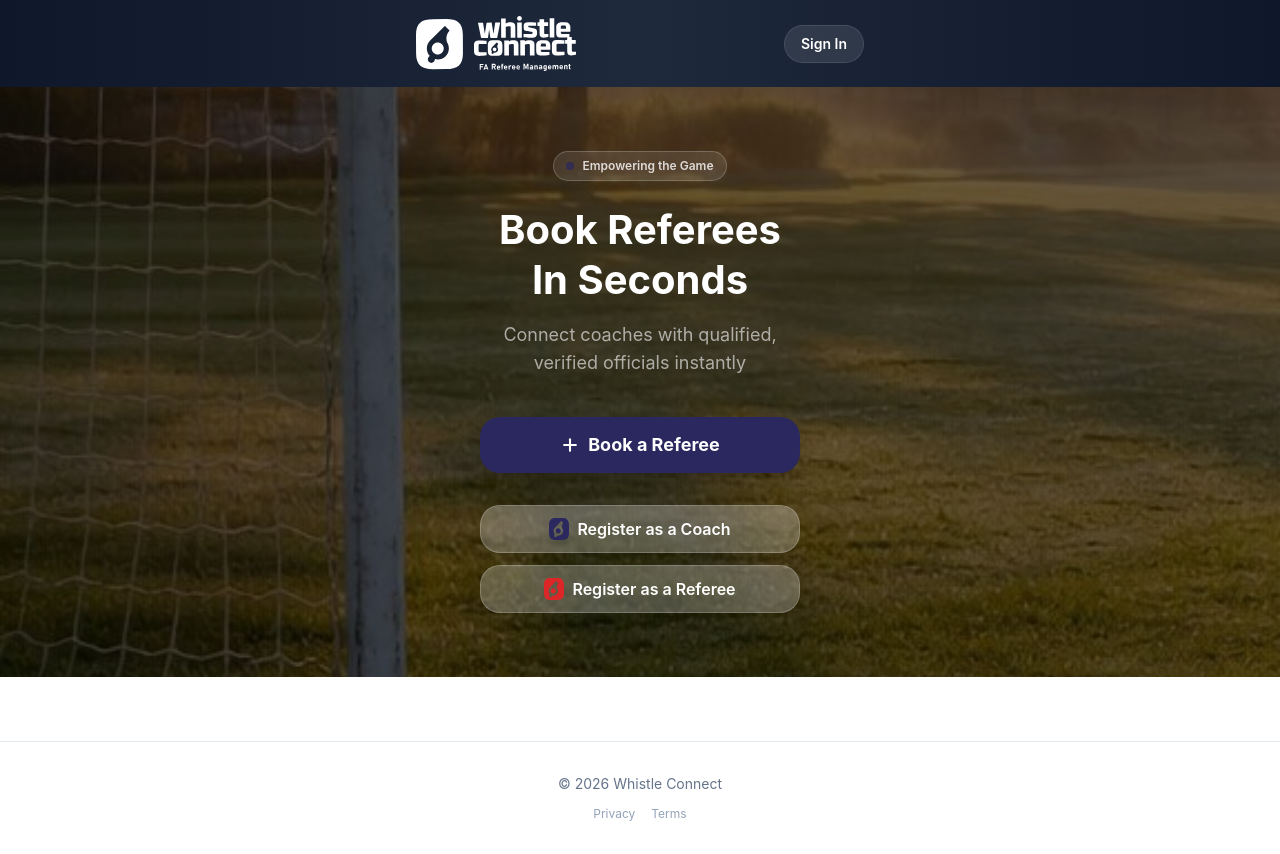
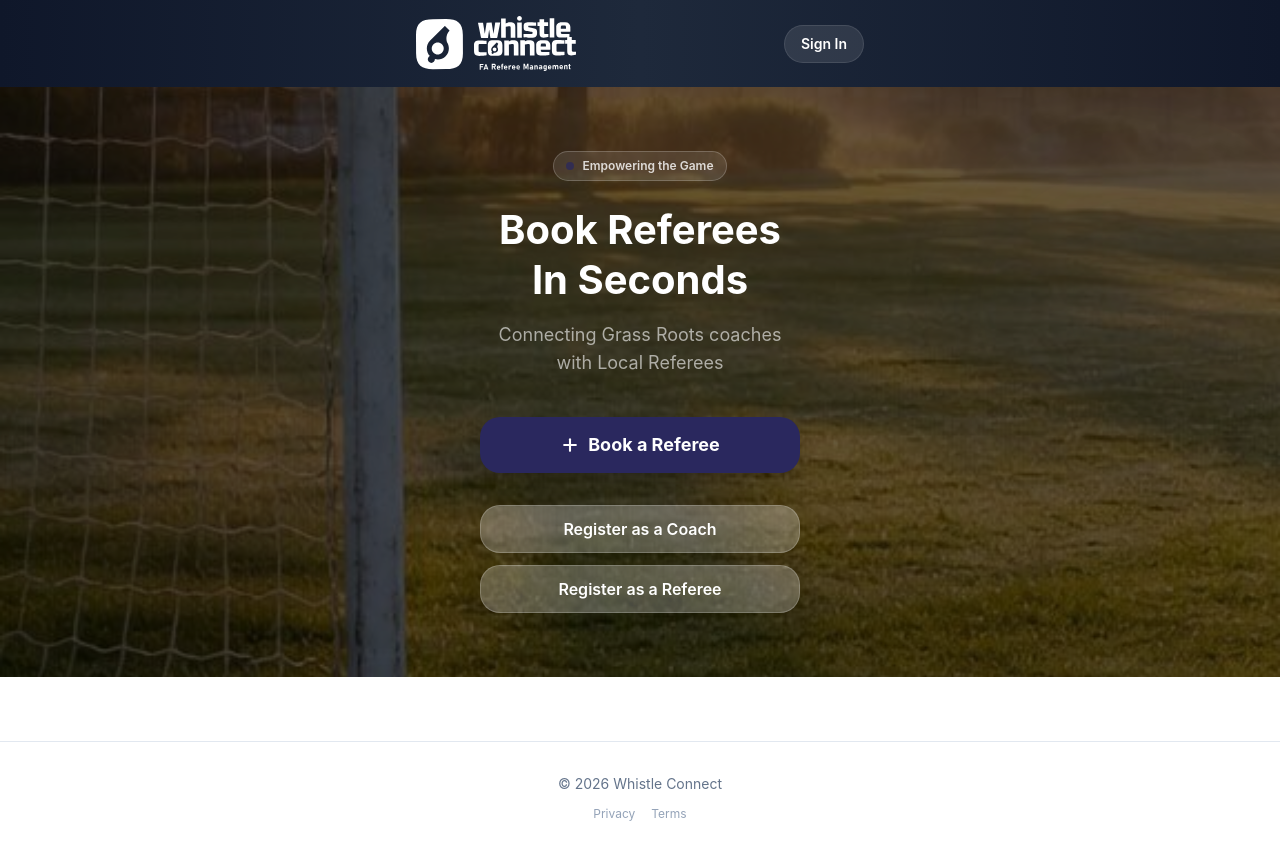
Before and after one commit to PeacockIllustrated/whistle-connect, a Next.js app: page / in a window 1280 px wide. Built offline with nearby package versions, Linux system fonts and the light colour scheme.

Commit message:
Update page.tsx

```diff
--- a/src/app/page.tsx
+++ b/src/app/page.tsx
@@ -55,7 +55,7 @@ export default function LandingPage() {
           </h2>
 
           <p className="text-white/60 text-lg max-w-xs mx-auto mb-10">
-            Connect coaches with qualified, verified officials instantly
+            Connecting Grass Roots coaches with Local Referees
           </p>
 
           <div className="flex flex-col gap-4 max-w-xs mx-auto">
@@ -69,23 +69,11 @@ export default function LandingPage() {
             <div className="grid grid-cols-1 gap-3 mt-4">
               <Link href="/auth/register?role=coach" className="w-full">
                 <Button variant="ghost" className="w-full text-white bg-white/25 hover:bg-white/35 border border-white/20 flex items-center justify-center gap-2">
-                  <Image
-                    src="/assets/icon-coach.svg"
-                    alt=""
-                    width={20}
-                    height={20}
-                  />
                   Register as a Coach
                 </Button>
               </Link>
               <Link href="/auth/register?role=referee" className="w-full">
                 <Button variant="ghost" className="w-full text-white bg-white/25 hover:bg-white/35 border border-white/20 flex items-center justify-center gap-2">
-                  <Image
-                    src="/assets/icon-referee.svg"
-                    alt=""
-                    width={20}
-                    height={20}
-                  />
                   Register as a Referee
                 </Button>
               </Link>
```
